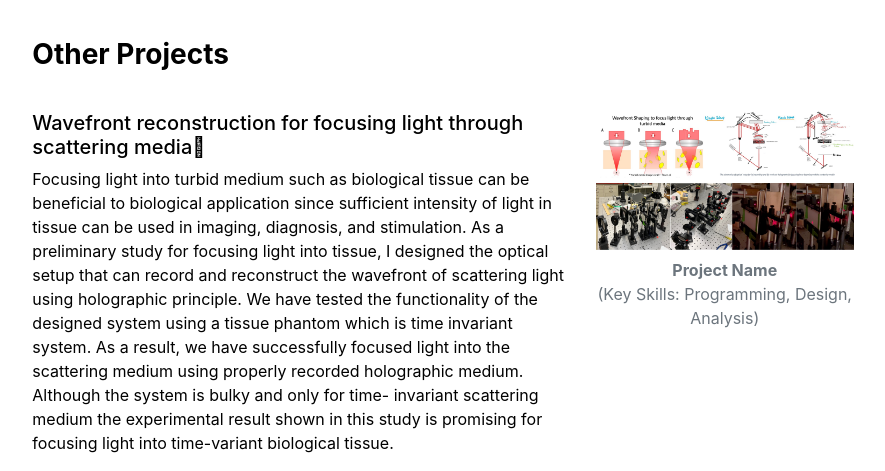
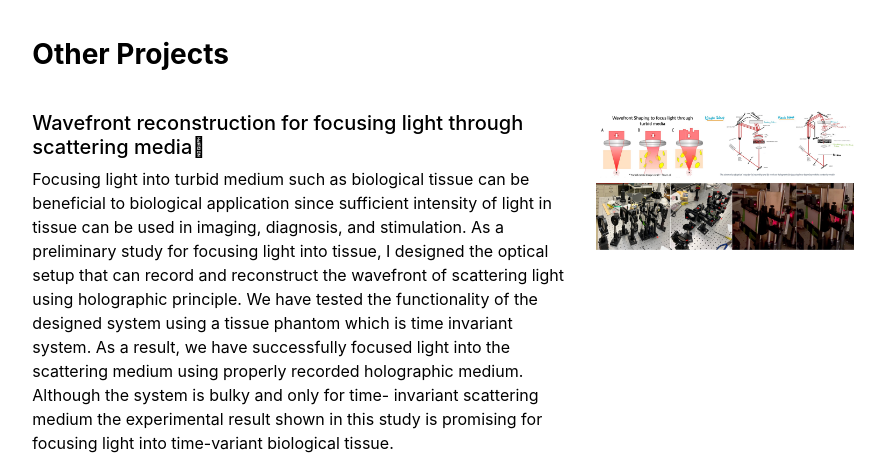
Before and after one commit to preet-mit/preet-mit, a Jekyll site: the page built from index.md, in a window 1280 px wide and 900 px high, scrolled down 2730 px, cut to the strip 0-471 px from the top of the window. Shown: the whole strip, without its empty margins (197-1082 px from the left). Built offline with Jekyll 4.4.1, drawn with Linux system fonts in a browser that asks for light colours.

Commit message:
Update research-content.html

```diff
--- a/_includes/research-content.html
+++ b/_includes/research-content.html
@@ -61,7 +61,7 @@ Note: Detailed specifications and performance metrics are currently confidential
   <div class="col-md-4">
     <div class="text-center">
       <img src="{{ site.github.url }}/assets/img/otherproject1.jpg" class="img-fluid mb-2" alt="Project 1">
-      <p class="text-muted"><strong>Project Name</strong><br>(Key Skills: Programming, Design, Analysis)</p>
+      <!--<p class="text-muted"><strong>Project Name</strong><br>(Key Skills: Programming, Design, Analysis)</p>-->
     </div>
   </div>
 </div>
```
